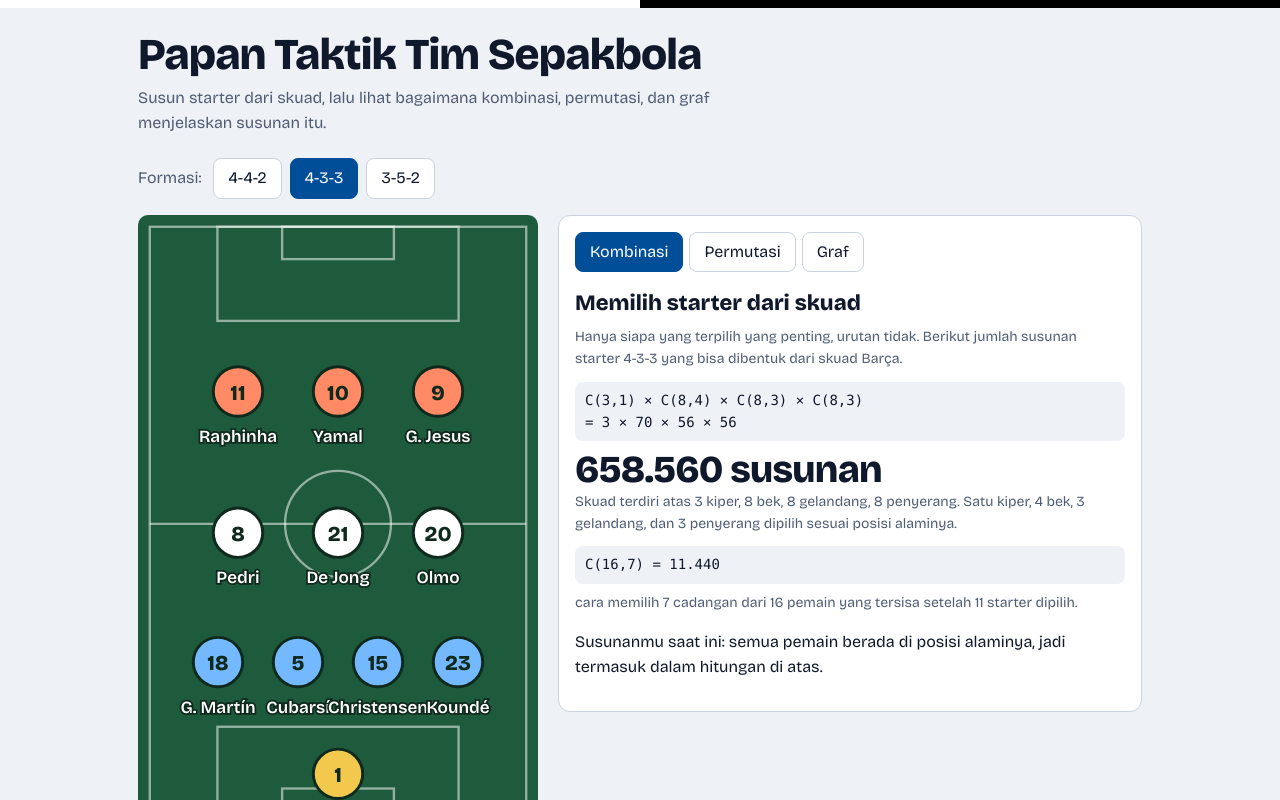
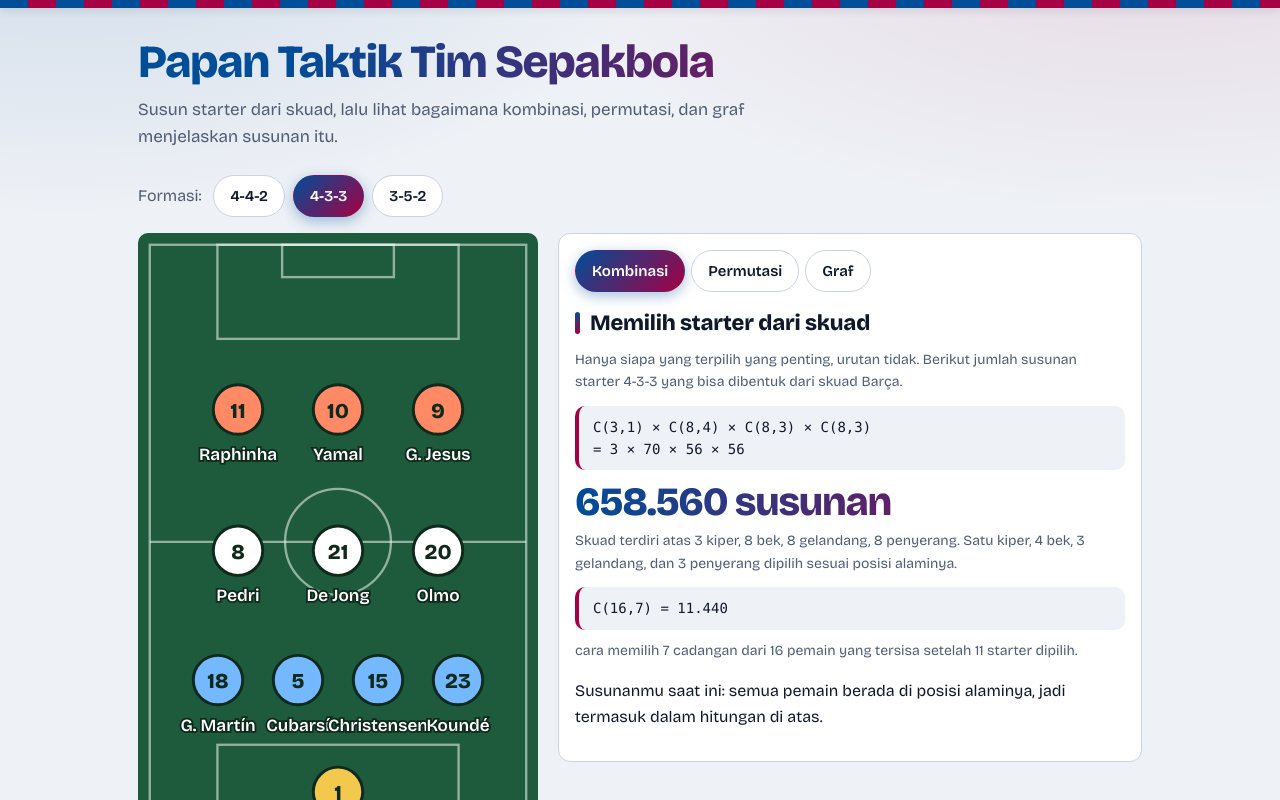
Before and after one commit to Kitamin199/Football_tactical, a plain HTML site: page index.html in a window 1280 px wide. Shown: the top 800 px of the page. Drawn offline with nearby package versions, Linux system fonts and the light colour scheme.

Commit message:
css bagusin

```diff
--- a/css/dasar.css
+++ b/css/dasar.css
@@ -1,24 +1,46 @@
-/* Variabel warna, tipografi, dan elemen dasar */
-:root{--bg:#eef1f6;--ink:#10192b;--mut:#4f5d75;--card:#fff;--line:#cbd3e1;--acc:#a50044;--blue:#004d98;box-sizing:border-box;padding-top:env(safe-area-inset-top,0px);padding-bottom:env(safe-area-inset-bottom,0px)}
-@media (prefers-color-scheme:dark){:root:not([data-theme="light"]){--bg:#0d1424;--ink:#e8edf7;--mut:#9aa8c2;--card:#16203a;--line:#2a3857;--acc:#ff5c93;--blue:#6ea8ff}}
-:root[data-theme="dark"]{--bg:#0d1424;--ink:#e8edf7;--mut:#9aa8c2;--card:#16203a;--line:#2a3857;--acc:#ff5c93;--blue:#6ea8ff}
+:root{--bg:#eef1f6;--ink:#10192b;--mut:#4f5d75;--card:#fff;--line:#cbd3e1;--acc:#a50044;--blue:#004d98;
+  --glow1:rgba(0,77,152,.14);--glow2:rgba(165,0,68,.10);--shadow:0 1px 2px rgba(16,25,43,.06),0 8px 24px rgba(16,25,43,.08);--radius:16px;
+  box-sizing:border-box;padding-top:env(safe-area-inset-top,0px);padding-bottom:env(safe-area-inset-bottom,0px)}
+@media (prefers-color-scheme:dark){:root:not([data-theme="light"]){--bg:#0d1424;--ink:#e8edf7;--mut:#9aa8c2;--card:#16203a;--line:#2a3857;--acc:#ff5c93;--blue:#6ea8ff;--glow1:rgba(110,168,255,.14);--glow2:rgba(255,92,147,.10);--shadow:0 1px 2px rgba(0,0,0,.3),0 10px 28px rgba(0,0,0,.35)}}
+:root[data-theme="dark"]{--bg:#0d1424;--ink:#e8edf7;--mut:#9aa8c2;--card:#16203a;--line:#2a3857;--acc:#ff5c93;--blue:#6ea8ff;--glow1:rgba(110,168,255,.14);--glow2:rgba(255,92,147,.10);--shadow:0 1px 2px rgba(0,0,0,.3),0 10px 28px rgba(0,0,0,.35)}
 *{box-sizing:border-box}
-body{margin:0;background:var(--bg);color:var(--ink);font:400 16px/1.55 "Bricolage Grotesque",system-ui,sans-serif}
-.stripe{height:8px;background:linear-gradient(90deg,#ffffff 50%,#000000 50%)}
-header{max-width:1040px;margin:0 auto;padding:24px 18px 8px}
-h1{font-size:clamp(28px,5vw,44px);line-height:1.05;margin:0 0 8px;font-weight:800;letter-spacing:-.02em}
-header p{margin:0;color:var(--mut);max-width:62ch}
-h2{font-size:22px;margin:0 0 6px;font-weight:800}
-button{font:inherit;cursor:pointer;border:1px solid var(--line);background:var(--card);color:var(--ink);padding:7px 14px;border-radius:8px}
-button[aria-pressed="true"],button[aria-selected="true"]{background:var(--blue);color:#fff;border-color:var(--blue)}
+html{scroll-behavior:smooth}
+body{margin:0;color:var(--ink);font:400 16px/1.6 "Bricolage Grotesque",system-ui,sans-serif;
+  background:radial-gradient(900px 420px at 90% -80px,var(--glow2),transparent 70%),radial-gradient(900px 480px at 5% -120px,var(--glow1),transparent 70%),var(--bg);
+  background-repeat:no-repeat;min-height:100vh;-webkit-font-smoothing:antialiased}
+
+.stripe{height:8px;background:repeating-linear-gradient(90deg,var(--blue) 0 28px,var(--acc) 28px 56px);box-shadow:0 2px 10px rgba(0,0,0,.12)}
+
+header{max-width:1040px;margin:0 auto;padding:30px 18px 10px}
+h1{font-size:clamp(28px,5vw,46px);line-height:1.05;margin:0 0 10px;font-weight:800;letter-spacing:-.03em;
+  color:var(--blue);background:linear-gradient(95deg,var(--blue) 15%,var(--acc) 85%);-webkit-background-clip:text;background-clip:text;-webkit-text-fill-color:transparent}
+header p{margin:0;color:var(--mut);max-width:62ch;font-size:17px}
+h2{font-size:22px;margin:0 0 8px;font-weight:800;letter-spacing:-.01em;display:flex;align-items:center;gap:10px}
+h2::before{content:"";width:5px;height:1em;border-radius:3px;background:linear-gradient(var(--blue),var(--acc))}
+
+button{font:inherit;font-weight:600;font-size:15px;cursor:pointer;border:1px solid var(--line);background:var(--card);color:var(--ink);padding:8px 16px;border-radius:999px;
+  transition:transform .15s ease,box-shadow .15s ease,background .15s ease,border-color .15s ease}
+button:hover{border-color:var(--blue);transform:translateY(-1px);box-shadow:0 4px 12px rgba(0,0,0,.10)}
+button:active{transform:translateY(0);box-shadow:none}
+button[aria-pressed="true"],button[aria-selected="true"]{background:linear-gradient(135deg,#004d98,#a50044);color:#fff;border-color:transparent;box-shadow:0 4px 14px rgba(0,77,152,.35)}
 button:focus-visible,input:focus-visible{outline:3px solid var(--acc);outline-offset:2px}
+
 .mut{color:var(--mut);font-size:14px;margin:0 0 12px}
-.big{font-size:clamp(26px,5vw,38px);font-weight:800;letter-spacing:-.02em;line-height:1.1}
-.row{display:flex;gap:10px;flex-wrap:wrap;align-items:center;margin:10px 0}
-label{display:flex;flex-direction:column;font-size:13px;color:var(--mut);gap:3px}
-input[type=range]{width:min(100%,280px);accent-color:var(--acc)}
-.f{font-family:ui-monospace,Menlo,monospace;font-size:14px;background:var(--bg);padding:8px 10px;border-radius:8px;overflow-x:auto;margin:8px 0}
-.chip{display:inline-block;border:1px solid var(--line);border-radius:999px;padding:2px 10px;margin:2px;font-size:14px}
-.warn{color:var(--acc);font-weight:600}
-table{border-collapse:collapse;font-size:14px}
-td,th{padding:3px 12px 3px 0;text-align:left}
+.big{font-size:clamp(28px,5vw,40px);font-weight:800;letter-spacing:-.03em;line-height:1.1;margin:6px 0;
+  color:var(--blue);background:linear-gradient(95deg,var(--blue),var(--acc));-webkit-background-clip:text;background-clip:text;-webkit-text-fill-color:transparent}
+.row{display:flex;gap:10px;flex-wrap:wrap;align-items:center;margin:12px 0}
+label{display:flex;flex-direction:column;font-size:13px;color:var(--mut);gap:6px}
+label b{color:var(--acc);font-size:15px}
+
+input[type=range]{width:min(100%,300px);accent-color:var(--acc);height:6px;border-radius:999px;cursor:pointer}
+
+.f{font-family:ui-monospace,Menlo,monospace;font-size:14px;background:var(--bg);padding:10px 14px;border-radius:10px;border-left:4px solid var(--acc);overflow-x:auto;margin:10px 0}
+.chip{display:inline-block;border:1px solid var(--line);background:var(--bg);border-radius:999px;padding:3px 12px;margin:3px;font-size:14px;font-weight:600}
+.warn{color:var(--acc);font-weight:700}
+
+table{border-collapse:collapse;font-size:14px;width:100%;max-width:440px}
+td,th{padding:8px 12px 8px 0;text-align:left;border-bottom:1px solid var(--line)}
+tr:last-child td{border-bottom:0}
+td:first-child{font-weight:700}
+
+@media (prefers-reduced-motion:reduce){*{transition:none!important;scroll-behavior:auto!important}}
```
